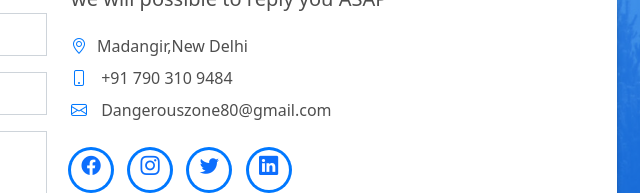
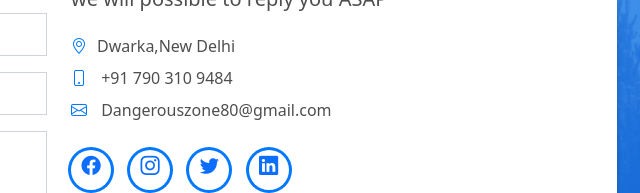
Before and after one commit to Rishurajgautam/Rishurajgautam.github.io, a plain HTML site: page index.html in a window 1280 px wide. Shown: the part 2684-2877 px from the top of the page, 581-1221 px from the left. Drawn offline with Linux system fonts and the light colour scheme.

Commit message:
Update index.html

```diff
--- a/index.html
+++ b/index.html
@@ -331,7 +331,7 @@ Video Editing is another skill of me. Its my hobby which i am still learning and
                         We can't solve your problem if you can't tell us. And we will possible to reply you ASAP
                       </p>
                       <ul class="list-ico">
-                        <li><span class="bi bi-geo-alt"></span>Madangir,New Delhi</li>
+                        <li><span class="bi bi-geo-alt"></span>Dwarka,New Delhi</li>
                         <li><span class="bi bi-phone"></span> +91 790 310 9484</li>
                         <li><span class="bi bi-envelope"></span> Dangerouszone80@gmail.com</li>
                       </ul>
```
